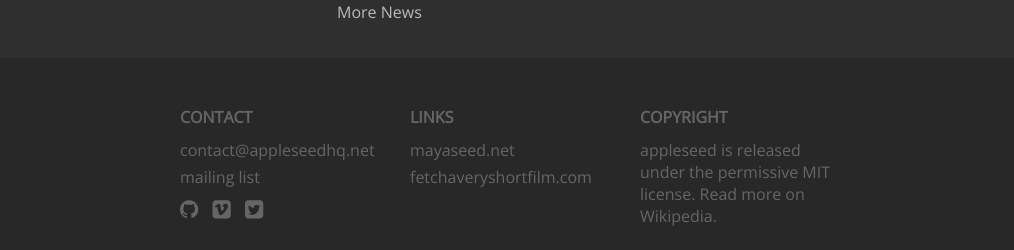
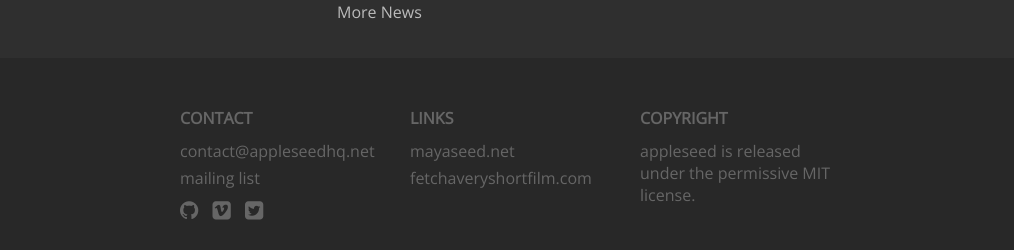
Before and after one commit to appleseedhq/appleseedhq.github.io, a Jekyll site: the page built from index.md, in a window 1280 px wide. Shown: the part 1247-1497 px from the top of the page, without its empty margins (130-1144 px from the left). Built offline with Jekyll 4.4.1, drawn with Linux system fonts in a browser that asks for light colours; nearby versions of some CDN libraries.

Commit message:
tweaked footer.

```diff
--- a/_includes/footer.html
+++ b/_includes/footer.html
@@ -25,7 +25,7 @@
                 </div>
                 <div class="footer" id="copyright">
                     <h4>Copyright</h4>
-                    appleseed is released under the permissive MIT license. <a href="http://en.wikipedia.org/wiki/MIT_License">Read more on Wikipedia</a>.
+                    appleseed is released under the permissive <a href="http://en.wikipedia.org/wiki/MIT_License">MIT license</a>.
                 </div>
             </div>
         </div>
```
